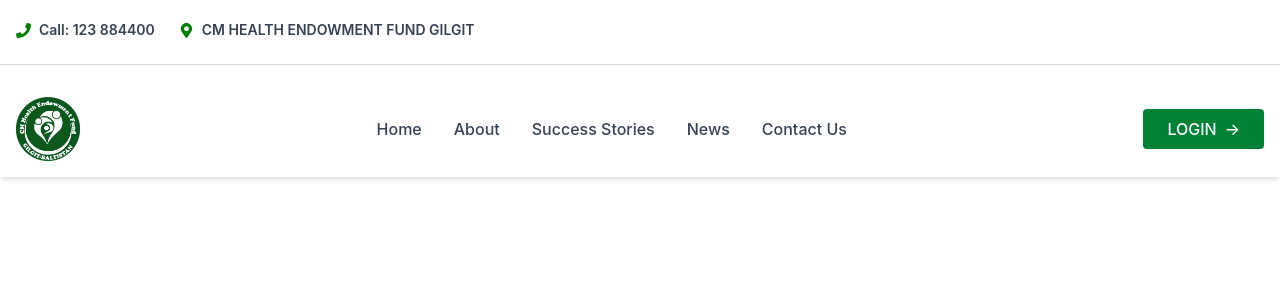
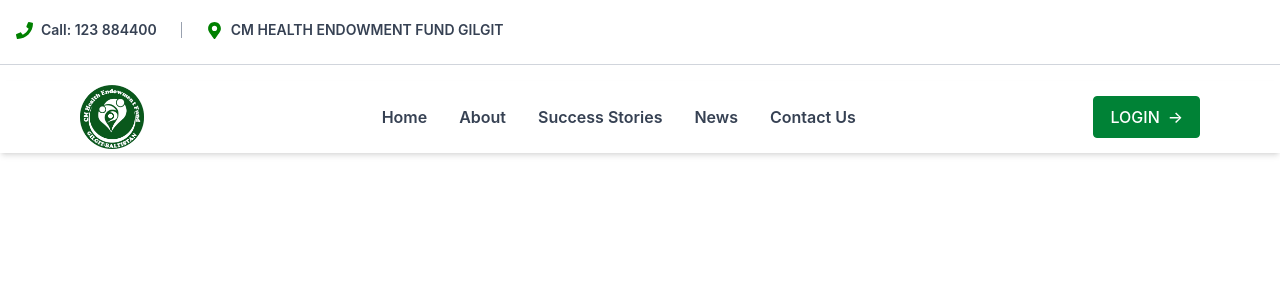
Before and after one commit to muhammad230/cmhef.sata, a React (Vite) app: page / in a window 1280 px wide. Shown: the top 300 px of the page. Built offline with nearby package versions, Linux system fonts and the light colour scheme.

Commit message:
add  hr and hover effect

```diff
--- a/src/Component/Header.jsx
+++ b/src/Component/Header.jsx
@@ -21,24 +21,28 @@ const Header = () => {
           <div className="flex items-center gap-6">
             <span className="flex items-center gap-2 text-l font-semibold   ">
               <span>
-                <FaPhone color="green" size={15} />
+                <FaPhone color="green" size={17} />
               </span>{" "}
               Call: 123 884400
             </span>
+
+            {/* line */}
+            <div className="h-4 w-px bg-gray-400" />
+
             <span className="flex items-center gap-2 text-l  font-semibold ">
               <span className="text-green-500">
-                <FaMapMarkerAlt color="green" size={15} />
-              </span >{" "}
+                <FaMapMarkerAlt color="green" size={17} />
+              </span>{" "}
               CM HEALTH ENDOWMENT FUND GILGIT
             </span>
           </div>
         </div>
       </div>
-     <hr className="border-t border-gray-300 my-4" />
+      <hr className="border-t border-gray-300 my-4" />
 
       {/* Header */}
       <header className="bg-white shadow-md">
-        <div className="max-w-7xl mx-auto px-4 py-4 flex items-center justify-between">
+        <div className="max-w-6xl mx-auto px-4 py-1 flex items-center justify-between">
           {/* Logo */}
           <div className="flex items-center ">
             <img
@@ -54,7 +58,7 @@ const Header = () => {
               <a
                 key={link.label}
                 href={link.href}
-                className="text-gray-700 hover:text-green-700 font-medium transition-colors"
+                className="text-gray-700 font-semibold hover:text-green-700 hover:underline transition-colors"
               >
                 {link.label}
               </a>
@@ -63,7 +67,7 @@ const Header = () => {
 
           {/* Login Button */}
           <div className="hidden md:block">
-            <button className="bg-green-700 text-white px-6 py-2 rounded hover:bg-green-800 font-medium transition-colors flex items-center gap-2">
+            <button className="bg-green-700 text-white px-4 py-2 rounded hover:bg-white hover:text-green-700 border border-green-700 font-medium transition-colors flex items-center gap-2">
               LOGIN <span>→</span>
             </button>
           </div>
```
